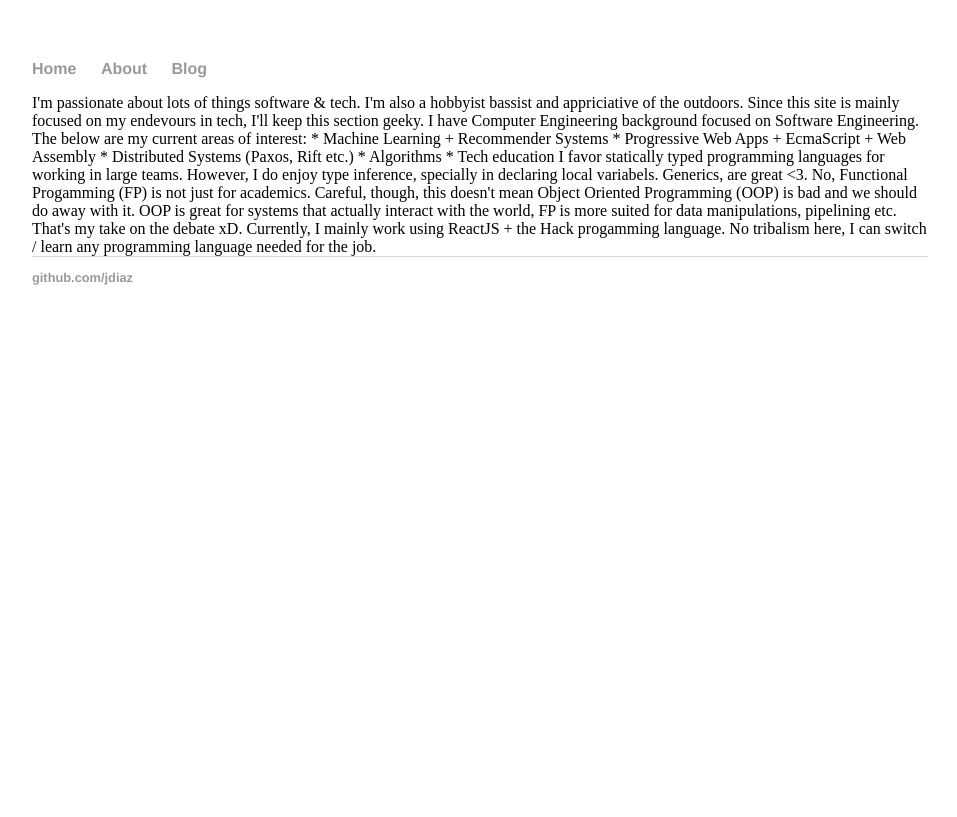
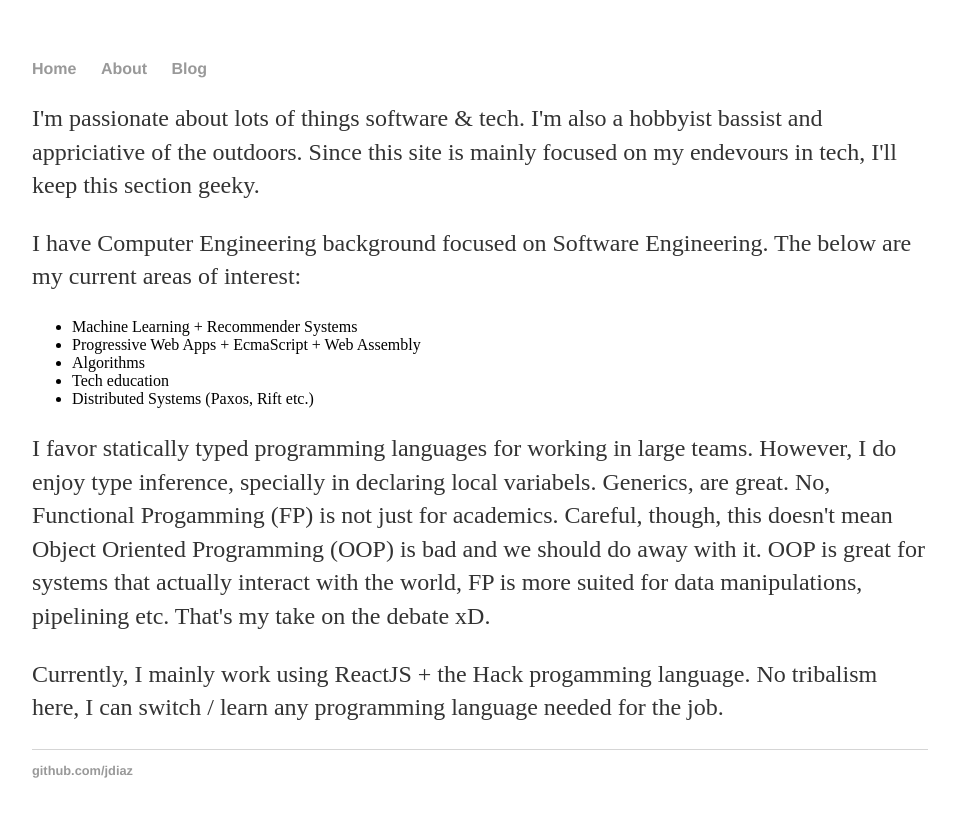
Before and after one commit to jdiaz/jdiaz.github.io, a Jekyll site: the page built from about/index.html, in a window 1280 px wide. Shown: the top 817 px of the page, without its empty margins (160-1117 px from the left). Built offline with Jekyll 4.4.1, drawn with Linux system fonts in a browser that asks for light colours.

Commit message:
updated aboutme html

```diff
--- a/about/index.html
+++ b/about/index.html
@@ -2,21 +2,29 @@
 layout: default
 title: About me
 ---
-
+<div>
+  <p>
   I'm passionate about lots of things software & tech. I'm also a hobbyist bassist and appriciative of the outdoors.
   Since this site is mainly focused on my endevours in tech, I'll keep this section geeky.
-
+  </p>
+  <p>
   I have Computer Engineering background focused on Software Engineering. The below are my current areas of interest:
- * Machine Learning + Recommender Systems
- * Progressive Web Apps + EcmaScript + Web Assembly
- * Distributed Systems (Paxos, Rift etc.)
- * Algorithms
- * Tech education
-
+  <ul>
+    <li>Machine Learning + Recommender Systems</li>
+    <li>Progressive Web Apps + EcmaScript + Web Assembly</li>
+    <li>Algorithms</li>
+    <li>Tech education</li>
+    <li>Distributed Systems (Paxos, Rift etc.)</li>
+  </ul>
+ </p>
+ <p>
   I favor statically typed programming languages for working in large teams. However, I do enjoy type inference, specially in declaring local variabels.
-Generics, are great <3. No, Functional Progamming (FP) is not just for academics. Careful, though, this doesn't mean Object Oriented Programming (OOP) is bad and we
+  Generics, are great. No, Functional Progamming (FP) is not just for academics. Careful, though, this doesn't mean Object Oriented Programming (OOP) is bad and we
   should do away with it. OOP is great for systems that actually interact with the world, FP is more suited for data manipulations, pipelining etc.
   That's my take on the debate xD.
-
+</p>
+ <p>
   Currently, I mainly work using ReactJS + the Hack progamming language. No tribalism here, I can switch / learn
   any programming language needed for the job.
+</p>
+</div>
```
Lines whose indentation alone changed are shown as unchanged.
